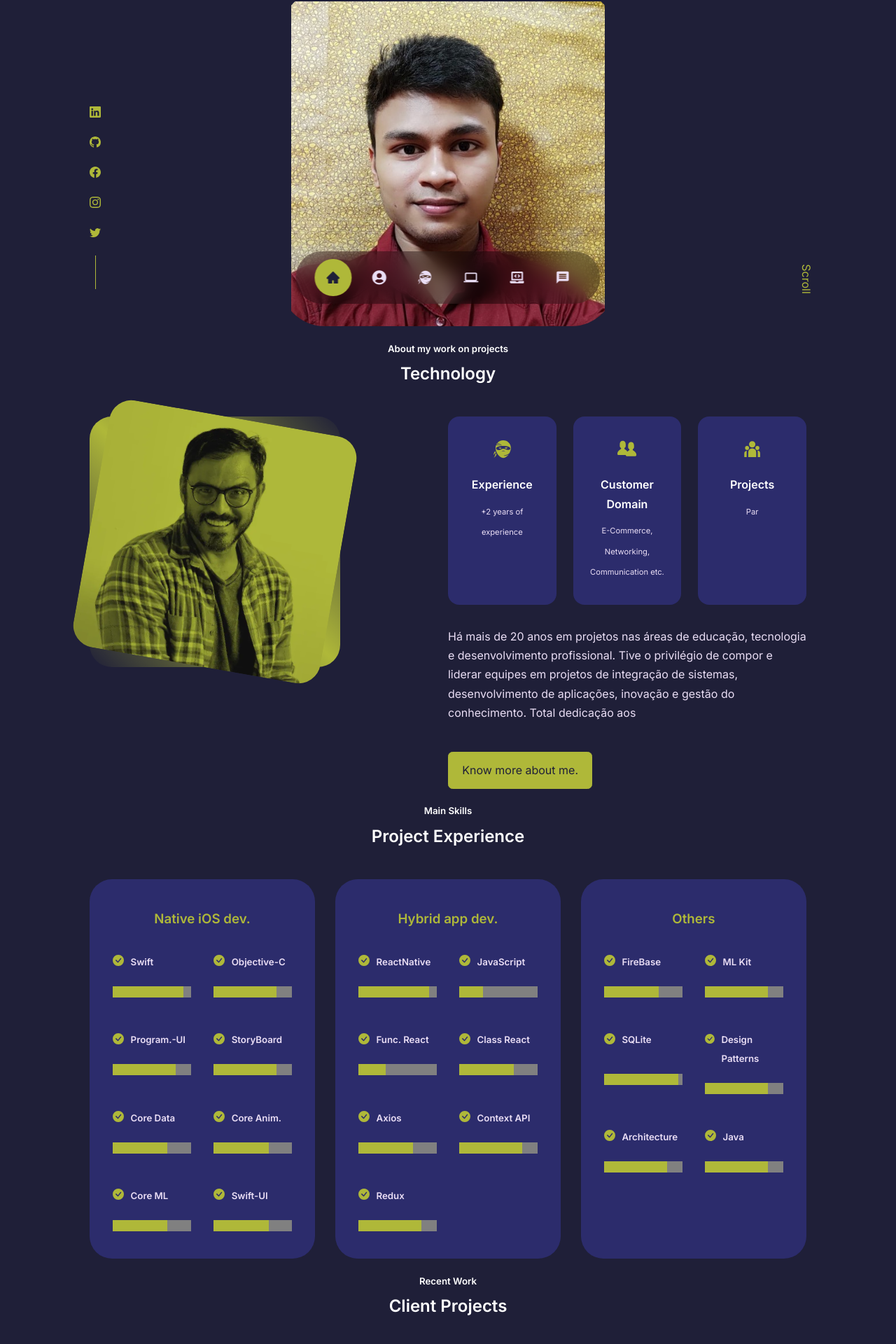
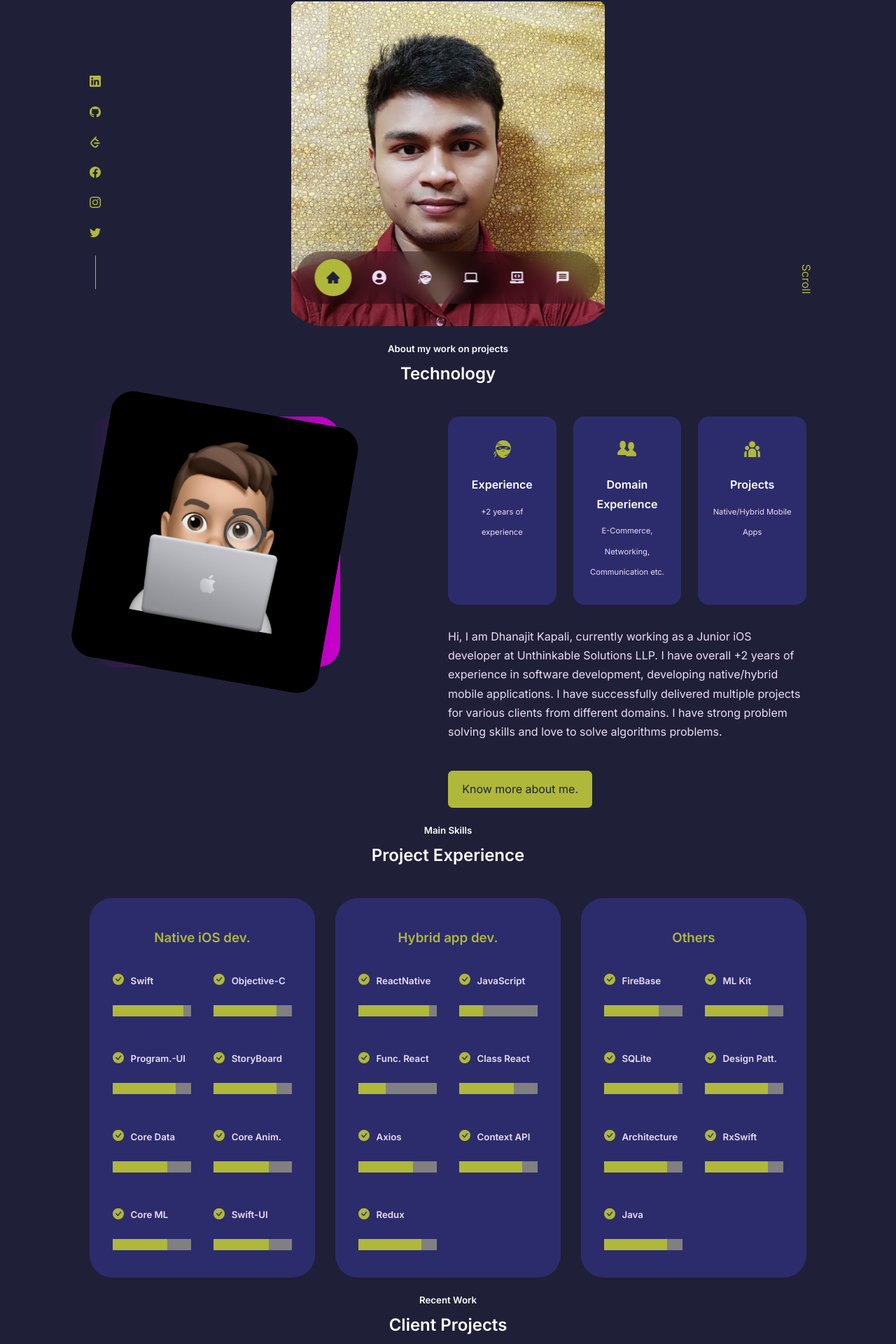
Before and after one commit to dhanajitkapali/dhanajitsPortfolio, a React (Create React App) app: page / in a window 1280 px wide. Shown: the part 334-2254 px from the top of the page at 70% size. Built offline with nearby package versions, Linux system fonts and the light colour scheme.

Commit message:
updated the about section

```diff
--- a/src/components/about/About.jsx
+++ b/src/components/about/About.jsx
@@ -1,6 +1,6 @@
 import React from "react";
 import "./about.css";
-import Andre from "../../assets/andre-tavares-about.webp";
+import dhanajitKapaliMemoji from "../../assets/dhanajitKapaliMemoji.jpg";
 import { GiNinjaHead } from "react-icons/gi";
 import { GoOrganization } from "react-icons/go";
 import { RiTeamFill } from "react-icons/ri";
@@ -14,7 +14,7 @@ const About = () => {
       <div className="container about__container">
         <div className="about__me">
           <div className="about__me-image">
-            <img src={Andre} alt="André Tavares por Nathalia Millen" />
+            <img src={dhanajitKapaliMemoji} alt="Dhanjit Kapali Photo" />
           </div>
         </div>
         <div className="about__content">
@@ -26,20 +26,22 @@ const About = () => {
             </article>
             <article className="about__card">
               <GoOrganization className="about__icon" />
-              <h5>Customer Domain</h5>
+              <h5>Domain Experience</h5>
               <small>E-Commerce, Networking, Communication etc.</small>
             </article>
             <article className="about__card">
               <RiTeamFill className="about__icon" />
               <h5>Projects</h5>
-              <small>Par</small>
+              <small>Native/Hybrid Mobile Apps</small>
             </article>
           </div>
           <p>
-            Há mais de 20 anos em projetos nas áreas de educação, tecnologia e
-            desenvolvimento profissional. Tive o privilégio de compor e liderar
-            equipes em projetos de integração de sistemas, desenvolvimento de
-            aplicações, inovação e gestão do conhecimento. Total dedicação aos
+            Hi, I am Dhanajit Kapali, currently working as a Junior iOS
+            developer at Unthinkable Solutions LLP. I have overall +2 years of
+            experience in software development, developing native/hybrid mobile
+            applications. I have successfully delivered multiple projects for
+            various clients from different domains. I have strong problem
+            solving skills and love to solve algorithms problems.
           </p>
           <a href="#contact" className="btn btn-primary">
             Know more about me.
--- a/src/components/about/about.css
+++ b/src/components/about/about.css
@@ -1,15 +1,19 @@
 .about__container {
-    display:grid;
+  display: grid;
   grid-template-columns: 35% 50%;
-    gap:15%;
-
+  gap: 15%;
 }
 
 .about__me {
   width: 100%;
   aspect-ratio: 1/1;
   border-radius: 2rem;
-    background: linear-gradient(45deg, transparent, var(--color-primary), transparent);
+  /* background: linear-gradient(45deg, transparent, var(--color-primary), transparent); */
+  background-image: linear-gradient(
+    to right,
+    rgba(255, 0, 0, 0),
+    rgba(200, 0, 205, 1)
+  );
   display: grid;
   place-items: center;
 }
@@ -18,11 +22,11 @@
   border-radius: 2rem;
   overflow: hidden;
   transform: rotate(10deg);
-    transition: var(--transition)
+  transition: var(--transition);
 }
 
 .about__me-image:hover {
-    transform:rotate(0);
+  transform: rotate(0);
 }
 .about__cards {
   display: grid;
@@ -34,7 +38,7 @@
   border: 1px solid transparent;
   border-radius: 1rem;
   padding: 2rem 1rem;
-    text-align:center;
+  text-align: center;
   transition: var(--transition);
 }
 
@@ -46,16 +50,16 @@
 .about__icon {
   color: var(--color-primary);
   font-size: 1.7rem;
-    margin-bottom: .8rem;
+  margin-bottom: 0.8rem;
 }
 
-.about__card  h5 {
-    font-size:  1rem;
+.about__card h5 {
+  font-size: 1rem;
   color: var(--color-white);
 }
 
 .about__card small {
-    font-size: .7rem;
+  font-size: 0.7rem;
   color: var(--color-light);
 }
 
@@ -67,7 +71,7 @@
 @media screen and (max-width: 1024px) {
   .about__container {
     grid-template-columns: 1fr;
-        gap:0;
+    gap: 0;
   }
   .about__me {
     width: 50%;
@@ -92,8 +96,7 @@
     text-align: center;
     padding: 2rem;
   }
-    .about__content p{
+  .about__content p {
     margin: 2rem 0;
   }
-
 }
--- a/src/components/experience/Experience.jsx
+++ b/src/components/experience/Experience.jsx
@@ -181,7 +181,7 @@ const Experience = () => {
             <article className="experience__details">
               <div>
                 <BsFillCheckCircleFill className="experience__details-icon" />
-                <h5>Design Patterns</h5>
+                <h5>Design Patt.</h5>
               </div>
               <progress value="80" max="100"></progress>
             </article>
@@ -189,6 +189,13 @@ const Experience = () => {
               <div>
                 <BsFillCheckCircleFill className="experience__details-icon" />
                 <h5>Architecture</h5>
+              </div>
+              <progress value="80" max="100"></progress>
+            </article>
+            <article className="experience__details">
+              <div>
+                <BsFillCheckCircleFill className="experience__details-icon" />
+                <h5>RxSwift</h5>
               </div>
               <progress value="80" max="100"></progress>
             </article>
--- a/src/components/header/Header.jsx
+++ b/src/components/header/Header.jsx
@@ -15,7 +15,7 @@ export default function Header() {
           <Typical
             loop={Infinity}
             steps={[
-              "Passionate Software Developer 💻",
+              "Passionate Software Developer From India 💻",
               1000,
               "iOS developer 💻",
               1000,
--- a/src/components/socialicons/SocialIcons.jsx
+++ b/src/components/socialicons/SocialIcons.jsx
@@ -6,6 +6,7 @@ import { BsLinkedin } from "react-icons/bs";
 import { BsTwitter } from "react-icons/bs";
 import { BsYoutube } from "react-icons/bs";
 import { BsGithub } from "react-icons/bs";
+import { SiLeetcode } from "react-icons/si";
 
 const SocialIcons = (props) => {
   return (
@@ -24,6 +25,14 @@ const SocialIcons = (props) => {
         rel="noopener noreferrer"
       >
         <BsGithub />
+      </a>
+
+      <a
+        href="https://leetcode.com/dhanajit_kapali/"
+        target="_blank"
+        rel="noopener noreferrer"
+      >
+        <SiLeetcode />
       </a>
 
       <a
```
Also changed, not shown: src/assets/dhanajitKapaliMemoji.jpeg (added), src/assets/dhanajitKapaliMemoji.jpg (added). Lines whose indentation alone changed are shown as unchanged.
